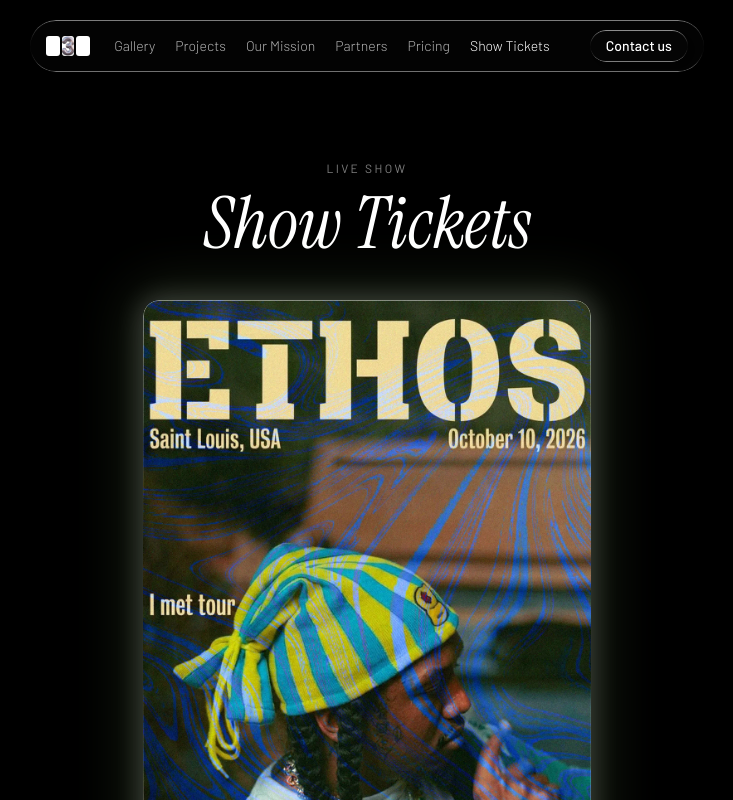
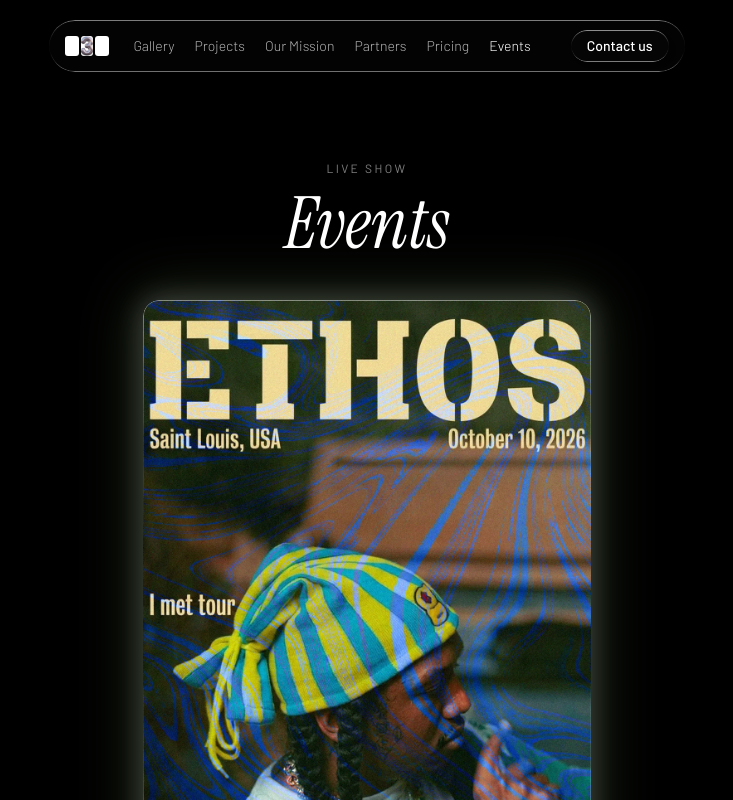
Before and after one commit to 3onefoent/production, a React (Vite) app: page /show-tickets in a window 1280 px wide. Shown: the top 800 px of the page, without its empty margins (273-1006 px from the left). Built offline with nearby package versions, Linux system fonts and the light colour scheme.

Commit message:
Update ETHOS flyer and rename Show Tickets page to Events
New flyer points to 314ent.net, and the nav label and page title now read "Events" (route unchanged).

Co-Authored-By: Claude Sonnet 5.5 <noreply@anthropic.com>

```diff
--- a/src/components/Nav.tsx
+++ b/src/components/Nav.tsx
@@ -9,7 +9,7 @@ const NAV_LINKS = [
   { label: 'Our Mission', path: '/our-mission' },
   { label: 'Partners', path: '/partners' },
   { label: 'Pricing', path: '/pricing' },
-  { label: 'Show Tickets', path: '/show-tickets' },
+  { label: 'Events', path: '/show-tickets' },
 ];
 
 export function Nav() {
--- a/src/pages/ShowTickets.tsx
+++ b/src/pages/ShowTickets.tsx
@@ -5,7 +5,7 @@ const RSVP_URL = 'https://posh.vip/g/3onefoent';
 
 export default function ShowTickets() {
   return (
-    <PageShell eyebrow="Live show" title="Show Tickets" centered>
+    <PageShell eyebrow="Live show" title="Events" centered>
       <div className="max-w-md mx-auto">
         <div className="project-glow liquid-glass rounded-2xl overflow-hidden mb-8">
           <img
```
Also changed, not shown: src/assets/tickets/ethos-flyer.webp.
